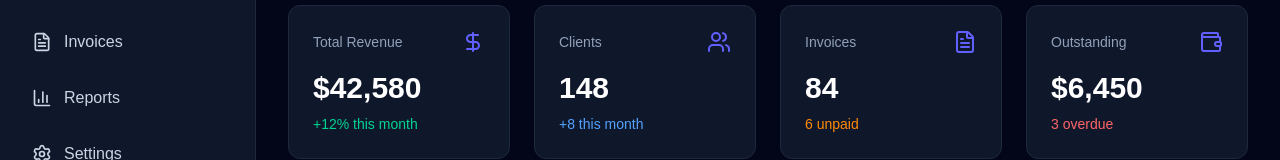
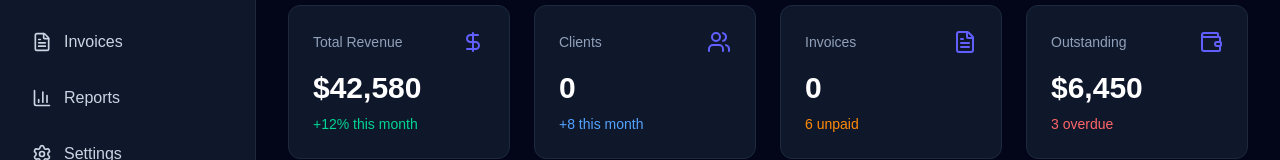
Before and after one commit to Aleena-Yameen/financeflow-saas, a Next.js app: page /dashboard in a window 1280 px wide. Shown: the part 191-351 px from the top of the page. Built offline with nearby package versions, Linux system fonts and the light colour scheme.

Commit message:
fix: persist invoices safely with local storage

```diff
--- a/app/(protected)/dashboard/page.tsx
+++ b/app/(protected)/dashboard/page.tsx
@@ -1,3 +1,4 @@
+"use client";
 import {
   DollarSign,
   Users,
@@ -6,41 +7,10 @@ import {
   LayoutDashboard,
 } from "lucide-react";
 
-
+import { useEffect, useState } from "react";
 import InvoiceTable from "@/components/dashboard/InvoiceTable";
 import StatCard from "@/components/ui/StatCard";
 import RevenueChart from "@/components/dashboard/RevenueChart";
-
-const stats = [
-  {
-    title: "Total Revenue",
-    value: "$42,580",
-    change: "+12% this month",
-    changeColor: "text-emerald-400",
-    icon: DollarSign,
-  },
-  {
-    title: "Clients",
-    value: "148",
-    change: "+8 this month",
-    changeColor: "text-blue-400",
-    icon: Users,
-  },
-  {
-    title: "Invoices",
-    value: "84",
-    change: "6 unpaid",
-    changeColor: "text-orange-400",
-    icon: FileText,
-  },
-  {
-    title: "Outstanding",
-    value: "$6,450",
-    change: "3 overdue",
-    changeColor: "text-red-400",
-    icon: Wallet,
-  },
-];
 
 const invoices = [
   {
@@ -76,6 +46,60 @@ const invoices = [
     date: "Jul 17, 2026",
   },
 ];
+
+export default function DashboardPage() {
+  const [clients, setClients] = useState([]);
+const [invoices, setInvoices] = useState([]);
+  useEffect(() => {
+  const savedClients = localStorage.getItem("financeflow-clients");
+
+  if (savedClients) {
+    setClients(JSON.parse(savedClients));
+  }
+}, []);
+
+useEffect(() => {
+  const savedInvoices = localStorage.getItem("financeflow-invoices");
+
+  if (savedInvoices) {
+    setInvoices(JSON.parse(savedInvoices));
+  }
+}, []);
+
+const totalClients = clients.length;
+const totalInvoices = invoices.length;
+const stats = [
+  {
+    title: "Total Revenue",
+    value: "$42,580",
+    change: "+12% this month",
+    changeColor: "text-emerald-400",
+    icon: DollarSign,
+  },
+  {
+    title: "Clients",
+    value: totalClients,
+    change: "+8 this month",
+    changeColor: "text-blue-400",
+    icon: Users,
+  },
+  {
+    title: "Invoices",
+    value: totalInvoices,
+    change: "6 unpaid",
+    changeColor: "text-orange-400",
+    icon: FileText,
+  },
+  {
+    title: "Outstanding",
+    value: "$6,450",
+    change: "3 overdue",
+    changeColor: "text-red-400",
+    icon: Wallet,
+  },
+];
+
+
 const revenueData = [
   { month: "Jan", revenue: 4200 },
   { month: "Feb", revenue: 5100 },
@@ -86,7 +110,7 @@ const revenueData = [
   { month: "Jul", revenue: 8200 },
 ];
 
-export default function DashboardPage() {
+
   return (
     <div className="space-y-8">
   <div className="mb-8">
--- a/app/(protected)/invoices/page.tsx
+++ b/app/(protected)/invoices/page.tsx
@@ -1,6 +1,6 @@
 "use client";
 import InvoiceTable from "@/components/invoices/InvoiceTable";
-import { useState } from "react";
+import { useEffect, useState } from "react";
 import InvoiceModal from "@/components/invoices/InvoiceModal";
 
 const initialInvoices = [
@@ -41,7 +41,28 @@ const initialInvoices = [
 export default function InvoicesPage() {
   const [isOpen, setIsOpen] = useState(false);
   const [invoices, setInvoices] = useState(initialInvoices);
+  const [isLoaded, setIsLoaded] = useState(false);
   const [search, setSearch] = useState("");
+
+  useEffect(() => {
+  const savedInvoices = localStorage.getItem("financeflow-invoices");
+
+  if (savedInvoices) {
+    setInvoices(JSON.parse(savedInvoices));
+  }
+
+  setIsLoaded(true);
+}, []);
+
+useEffect(() => {
+  if (!isLoaded) return;
+
+  localStorage.setItem(
+    "financeflow-invoices",
+    JSON.stringify(invoices)
+  );
+}, [invoices, isLoaded]);
+
   const handleAddInvoice = (newInvoice: {
   client: string;
   amount: string;
```
